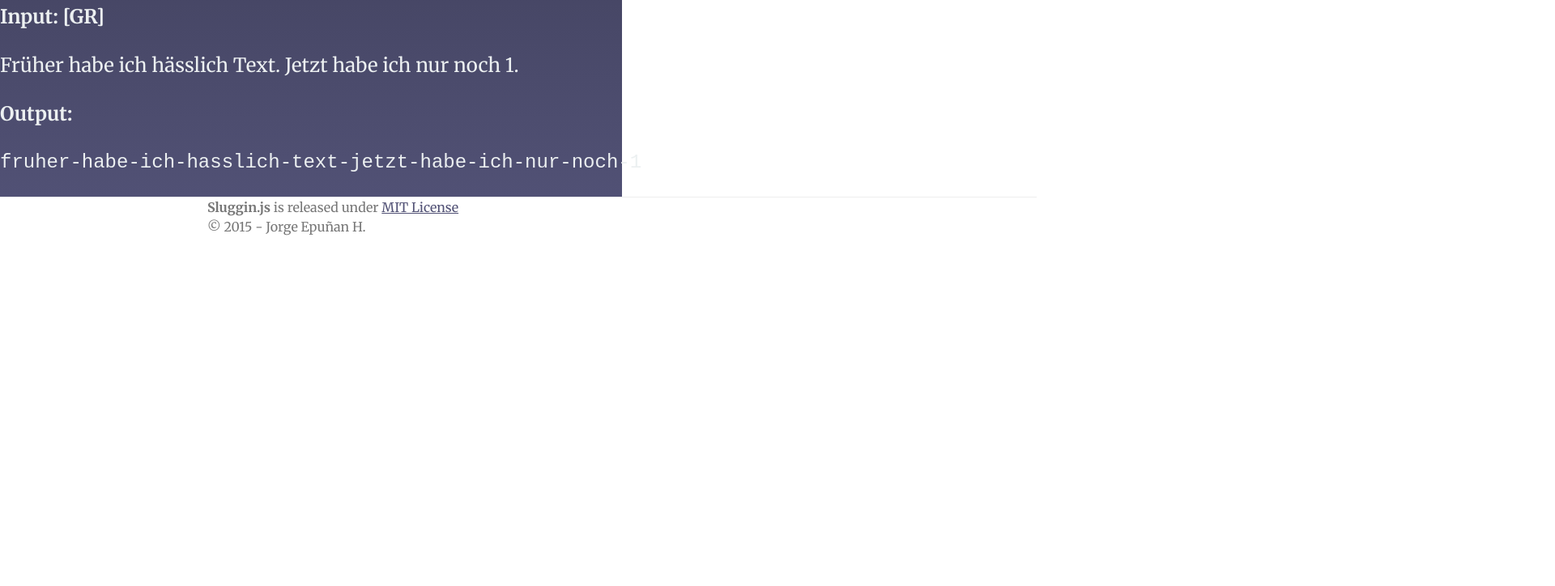
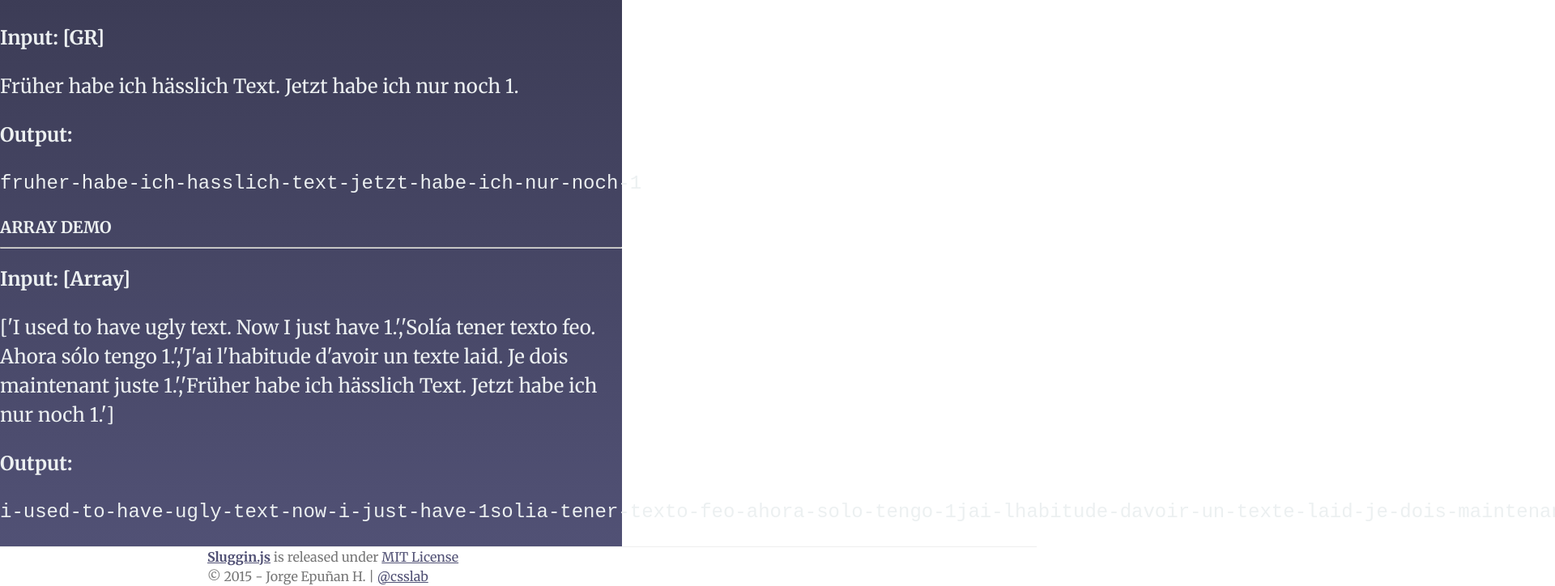
Before and after one commit to juanbrujo/Sluggin.js, a website: page demo/index.html in a window 1280 px wide. Shown: the part 1206-1930 px from the top of the page at 81% size, 1920 px wide, since content can reach past the window. Before the commit the page ends 1498 px from the top, so only its background shows below. Drawn offline with nearby package versions, Linux system fonts and the light colour scheme; files that its build step writes are made by us from their sources.

Commit message:
new v0.1.0
- now accepts string and array as input
- better demo

```diff
--- a/Sluggin.json
+++ b/Sluggin.json
@@ -3,14 +3,14 @@
 	"title": "Sluggin.js",
 	"homepage": "https://github.com/juanbrujo/Sluggin.js",
 	"description": "Converts string into websafe-friendly-clean piece of text",
-	"demo": "",
+	"demo": "http://juanbrujo.github.io/Sluggin.js/",
 	"keywords": [
 		"javascript",
 		"slug",
 		"pretty url",
 		"SEO"
 	],
-	"version": "0.0.4",
+	"version": "0.1.0",
 	"author": {
 		"name": "Jorge Epuñan H.",
 		"url": "https://github.com/juanbrujo",
--- a/bower.json
+++ b/bower.json
@@ -1,6 +1,6 @@
 {
   "name": "sluggin",
-  "version": "0.0.4",
+  "version": "0.1.0",
   "homepage": "https://github.com/juanbrujo/Sluggin.js",
   "authors": [
     "Jorge Epuñan <juanbrujo@gmail.com>"
--- a/demo/index.html
+++ b/demo/index.html
@@ -16,7 +16,7 @@
         </h1>
         <p class="f5 f3-ns dib db-ns fw1 phs mbn mbx-ns aqua">
           Converts string into websafe-friendly-clean piece of text
-          <small class="ws-nowrap db f5 mts mtm-ns">2.09kb (minified)</small>
+          <small class="ws-nowrap db f5 mts mtm-ns">2.4kb (minified)</small>
         </p>
       </div>
       <div class="pvm">
@@ -42,16 +42,24 @@
       <div class="dtc v-mid">
     		<div class="mw7 center phm phl-ns tl tl-ns">
           <h1 class="f4 ttu book">Live Demo</h1>
+          <hr>
           <section class="f4 f3-ns list pln lh-copy">
             <article class="pvs live-demo">
-              <input type="text" id="stringinput" placeholder="Enter a text" />
+              <input type="text" id="stringinput" placeholder="Text I want to transform!" style="width:60%" />
               <button id="sluggifyinput">Sluggin-this</button>
               <p id="slugginoutput">Output: </p>
             </article>
           </section>
           <h1 class="f4 ttu book">Languages Demos</h1>
+          <hr>
           <section class="f4 f3-ns list pln lh-copy">
             <article class="pvs demos">
+            </article>
+          </section>
+          <h1 class="f4 ttu book">Array Demo</h1>
+          <hr>
+          <section class="f4 f3-ns list pln lh-copy">
+            <article class="pvs arraydemo">
             </article>
           </section>
         </div>
@@ -60,9 +68,9 @@
   </main>
 	<footer class="bg-white gray phm pvx pvxl-ns bt b--light-gray h-50">
     <small class="f5 mw7 db center lh-copy">
-      <strong>Sluggin.js</strong> is released under <a href="//mit-license.org/">MIT License</a>
+      <strong><a href="https://github.com/juanbrujo/Sluggin.js">Sluggin.js</a></strong> is released under <a href="//mit-license.org/">MIT License</a>
       <br class="dn db-ns">
-      &copy; 2015 - Jorge Epuñan H.
+      &copy; 2015 - Jorge Epuñan H. | <a href="http://www.twitter.com/csslab">@csslab</a>
     </small>
   </footer>
 
@@ -77,7 +85,6 @@
 
       but.addEventListener("click",function(){
         var inpString = inp.value;
-        console.log(inpString)
         out.innerHTML = "Output: " + Sluggin( inpString );
 
       });
@@ -85,28 +92,39 @@
   // LANGUAGES (STATIC) DEMOS
 
 	var EngText = "I used to have ugly text. Now I just have 1."
-	createDemoOutput("EN",EngText);
+	createDemoOutput("EN",EngText,".demos");
 	var SpaText = "Solía tener texto feo. Ahora sólo tengo 1."
-	createDemoOutput("ES",SpaText);
+	createDemoOutput("ES",SpaText,".demos");
 	var FreText = "J'ai l'habitude d'avoir un texte laid. Je dois maintenant juste 1."
-	createDemoOutput("FR",FreText);
+	createDemoOutput("FR",FreText,".demos");
 	var GerText = "Früher habe ich hässlich Text. Jetzt habe ich nur noch 1."
-	createDemoOutput("GR",GerText);
+	createDemoOutput("GR",GerText,".demos");
 
-	function createDemoOutput(lang,text){
+	function createDemoOutput(lang,text,className){
     var inputTitle = createElement("h2", "[class:f3]", "Input: [" + lang + "]");
-    document.querySelector(".demos").appendChild( inputTitle );
+    document.querySelector(className).appendChild( inputTitle );
 
     var title = createElement("p", "[class:f3]", text);
-    document.querySelector(".demos").appendChild( title );
+    document.querySelector(className).appendChild( title );
 
     var outputTitle = createElement("h2", "[class:f3]", "Output:");
-    document.querySelector(".demos").appendChild( outputTitle );
+    document.querySelector(className).appendChild( outputTitle );
 
     var slug = Sluggin( text ),
         output = createElement("pre", "[class:f3]", slug);
-    document.querySelector(".demos").appendChild( output );
+    document.querySelector(className).appendChild( output );
 	}
+
+  // ARRAY (STATIC) DEMO
+
+  var arrayDemo = [
+    "I used to have ugly text. Now I just have 1.",
+    "Solía tener texto feo. Ahora sólo tengo 1.",
+    "J'ai l'habitude d'avoir un texte laid. Je dois maintenant juste 1.",
+    "Früher habe ich hässlich Text. Jetzt habe ich nur noch 1."
+  ]
+  createDemoOutput("Array","['" + arrayDemo[0] + "','" + arrayDemo[1] + "','" + arrayDemo[2] + "','" + arrayDemo[3] + "']",".arraydemo");
+
 
   function createElement(name, val, result) {
     if (typeof name === "undefined") {
@@ -157,6 +175,25 @@
     return ret;
   };
 
+  // TESTING VIA BROWSER'S CONSOLE
+  console.log("%c Sluggin.js \n Testing via browser's console ","background-color:#505074;color:white;");
+
+  // Test 1: output 1 string of text
+  console.info('Test 1: output 1 string of text:');
+  console.log( Sluggin("I used to have ugly text. Now I just have 1.") );
+
+  // Test 2: output an array of texts
+  console.info('Test 2: output an array of texts:');
+  console.log( Sluggin([
+    "I used to have ugly text. Now I just have 1.",
+    "Solía tener texto feo. Ahora sólo tengo 1.",
+    "J'ai l'habitude d'avoir un texte laid. Je dois maintenant juste 1.",
+    "Früher habe ich hässlich Text. Jetzt habe ich nur noch 1."
+  ]) );
+
+  // Test 3: if input is an object, returns empty
+  console.log( Sluggin( document.querySelector("#stringinput") ) );
+
 	</script>
 </body>
 </html>
--- a/package.json
+++ b/package.json
@@ -1,6 +1,6 @@
 {
   "name": "sluggin",
-  "version": "0.0.4",
+  "version": "0.1.0",
   "homepage": "https://github.com/juanbrujo/Sluggin.js",
   "authors": [
     "Jorge Epuñan <juanbrujo@gmail.com>"
--- a/src/Sluggin.js
+++ b/src/Sluggin.js
@@ -26,51 +26,67 @@ var Sluggin = (function Sluggin() {
 
   var string = "";
 
-  function convert(text) {
-    string = str_replace(characters, latin, text);
+  function convert( text ) {
+    string = str_replace( characters, latin, text )
+    .toLowerCase()
+    .replace( /^\s+|\s+$/g, "" )
+    .replace( /[_|\s]+/g, "-" )
+    .replace( /[^a-z\u0400-\u04FF0-9-]+/g, "" )
+    .replace( /[-]+/g, "-" )
+    .replace( /^-+|-+$/g, "" )
+    .replace( /[-]+/g, "-" );
+
     return string;
   }
 
-  function str_replace(search, replace, subject, count) {
+  function str_replace( search, replace, subject, count ) {
     var i = 0, j = 0, temp = "", repl = "", sl = 0, fl = 0,
-        f = [].concat(search),
-        r = [].concat(replace),
+        f = [].concat( search ),
+        r = [].concat( replace ),
         s = subject,
         ra = r instanceof Array, sa = s instanceof Array;
-    s = [].concat(s);
-    if (count) {
+    s = [].concat( s );
+    if ( count ) {
       window[count] = 0;
     }
 
-    for (i=0, sl=s.length; i < sl; i++) {
+    for ( i=0, sl=s.length; i < sl; i++ ) {
       if (s[i] === "") {
         continue;
       }
-      for (j=0, fl=f.length; j < fl; j++) {
+      for ( j=0, fl=f.length; j < fl; j++ ) {
         temp = s[i] + "";
-        repl = ra ? (r[j] !== undefined ? r[j] : "") : r[0];
+        repl = ra ? ( r[j] !== undefined ? r[j] : "" ) : r[0];
         s[i] = (temp).split(f[j]).join(repl);
-        if (count && s[i] !== temp) {
-          window[count] += (temp.length-s[i].length)/f[j].length;}
+        if (count && s[i] !== temp ) {
+          window[count] += ( temp.length-s[i].length )/f[j].length;}
       }
     }
     return sa ? s : s[0];
   }
 
-  function Sluggin(text) {
+  function Sluggin( text ) {
 
-    if( typeof text === "string" ){
+    var output;
 
-      var output = convert(text)
-      .toLowerCase()
-      .replace(/^\s+|\s+$/g, "")
-      .replace(/[_|\s]+/g, "-")
-      .replace(/[^a-z\u0400-\u04FF0-9-]+/g, "")
-      .replace(/[-]+/g, "-")
-      .replace(/^-+|-+$/g, "")
-      .replace(/[-]+/g, "-");
+    if ( typeof text === "string" ) {
 
+      output = convert( text );
       return output;
+
+    } else if ( Object.prototype.toString.call( text ) === "[object Array]" ) {
+
+      var values = [],
+          i;
+      for( i = 0; i < text.length; i++ ){
+        output = convert( text[i] );
+        values.push( output );
+      }
+      return values;
+
+    } else {
+
+      return "";
 
     }
 
@@ -78,16 +94,16 @@ var Sluggin = (function Sluggin() {
 
   return Sluggin;
 
-})(this);
+})( this );
 
-if (typeof module !== "undefined" && module.exports) {
+if ( typeof module !== "undefined" && module.exports ) {
   // export functions for use in Node
-  module.exports.Sluggin = function(text) {
-    return Sluggin(text);
+  module.exports.Sluggin = function ( text ) {
+    return Sluggin( text );
   };
-} else if (typeof define !== "undefined" && define.amd) {
+} else if ( typeof define !== "undefined" && define.amd ) {
   // export function for use in AMD
-  define([], function (text) {
-    return Sluggin(text);
+  define([], function ( text ) {
+    return Sluggin( text );
   });
 }
```
Also changed, not shown: Gruntfile.js (+30 -19 lines), test.js (+17 -2 lines), README.md, dist/Sluggin.js, dist/Sluggin.min.js.
